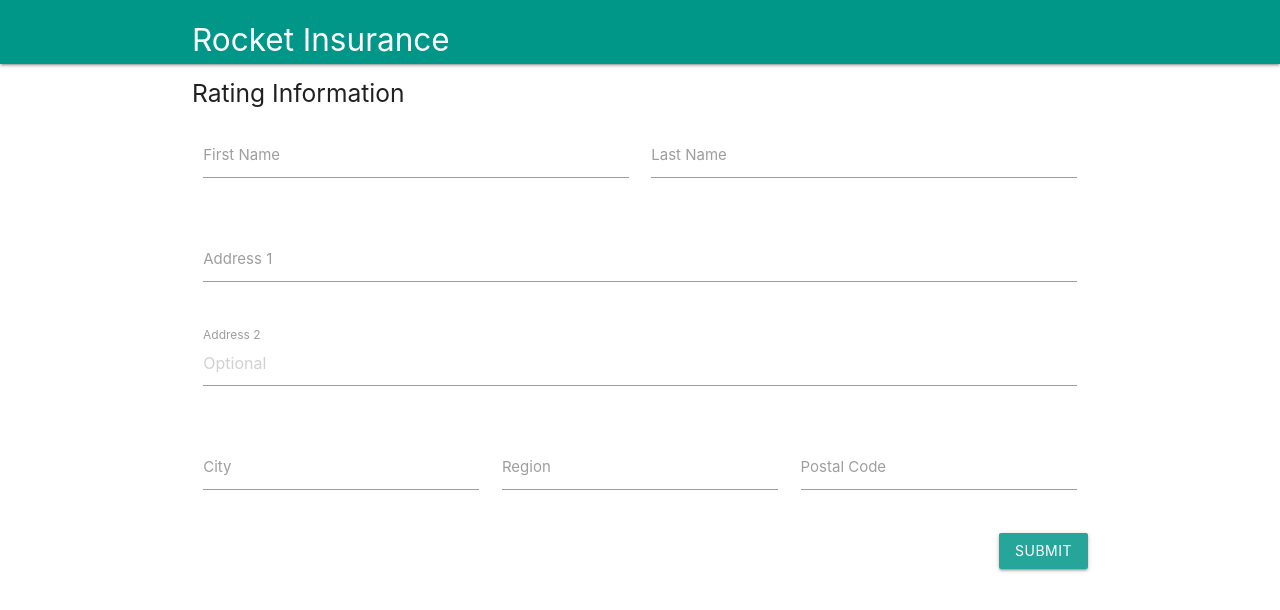
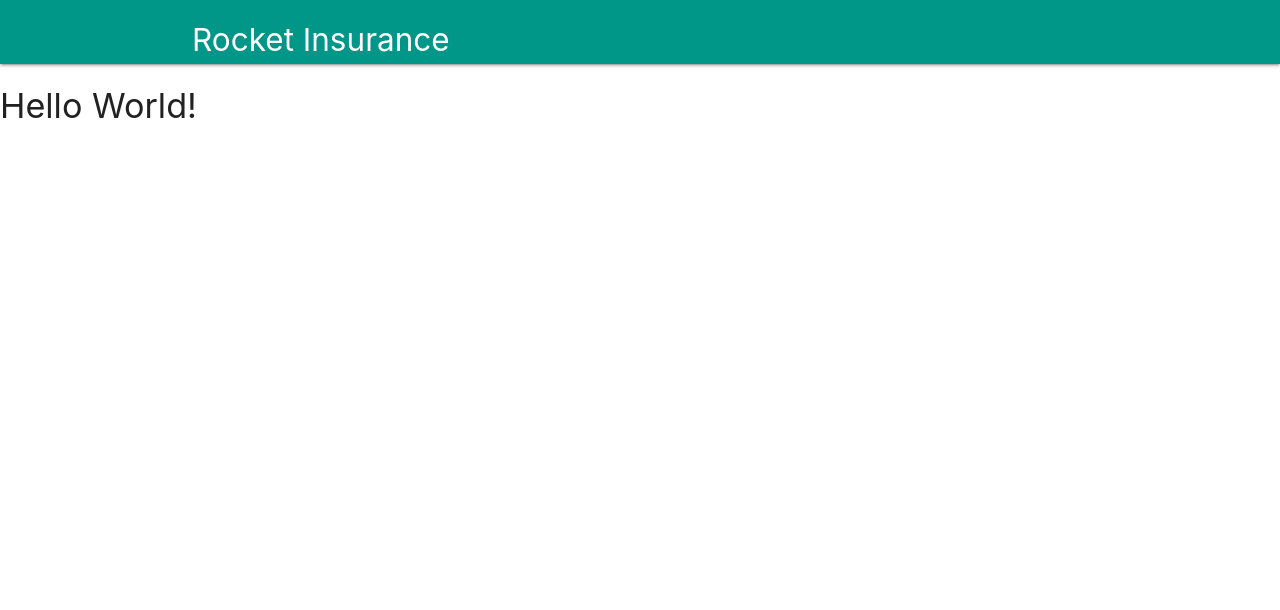
Before and after one commit to andrewsanc/rocket-insurance, a React (Create React App) app: page / in a window 1280 px wide. Shown: the top 610 px of the page. Built offline with nearby package versions, Linux system fonts and the light colour scheme.

Commit message:
QuoteOverview boilerplate added

```diff
--- /dev/null
+++ b/src/Components/QuoteOverview.js
@@ -0,0 +1,11 @@
+import React from 'react';
+
+const QuoteOverview = () => {
+  return (
+    <div>
+      <h4>Hello World!</h4>
+    </div>
+  );
+}
+
+export default QuoteOverview;
--- a/src/Containers/App.js
+++ b/src/Containers/App.js
@@ -1,6 +1,7 @@
 import React, { Component } from 'react';
 import Nav from '../Components/Nav';
 import UserForm from './UserForm';
+import QuoteOverview from '../Components/QuoteOverview';
 
 class App extends Component {
   constructor(props) {
@@ -51,7 +52,8 @@ class App extends Component {
     return (
       <React.Fragment>
         <Nav />
-        <UserForm onInputChange={this.onInputChange} onButtonClick={this.onButtonClick} />
+        {/* <UserForm onInputChange={this.onInputChange} onButtonClick={this.onButtonClick} /> */}
+        <QuoteOverview />
       </React.Fragment>
     )
   }
```
